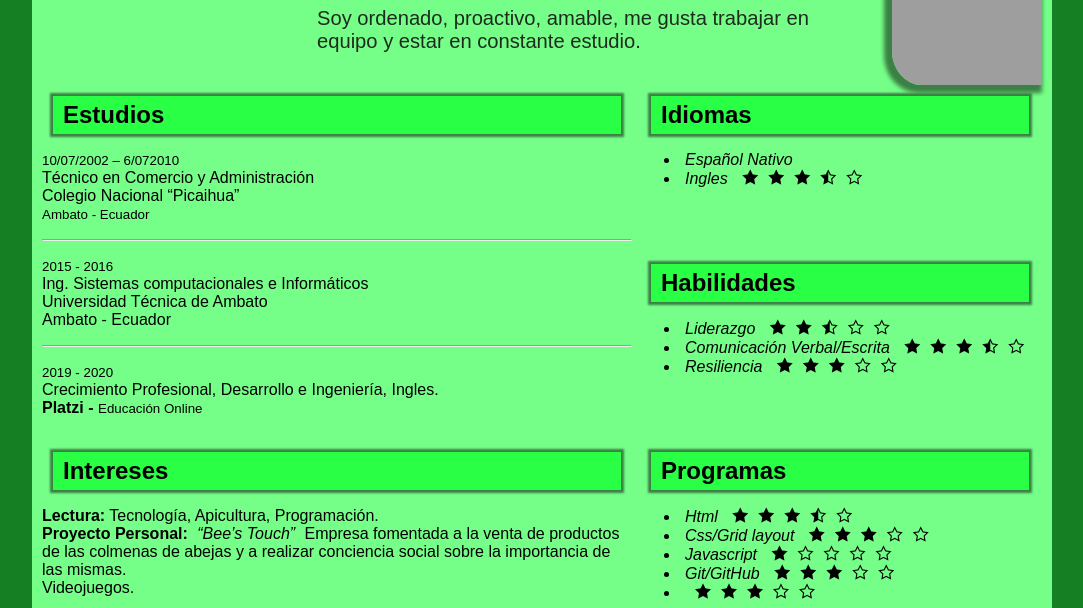
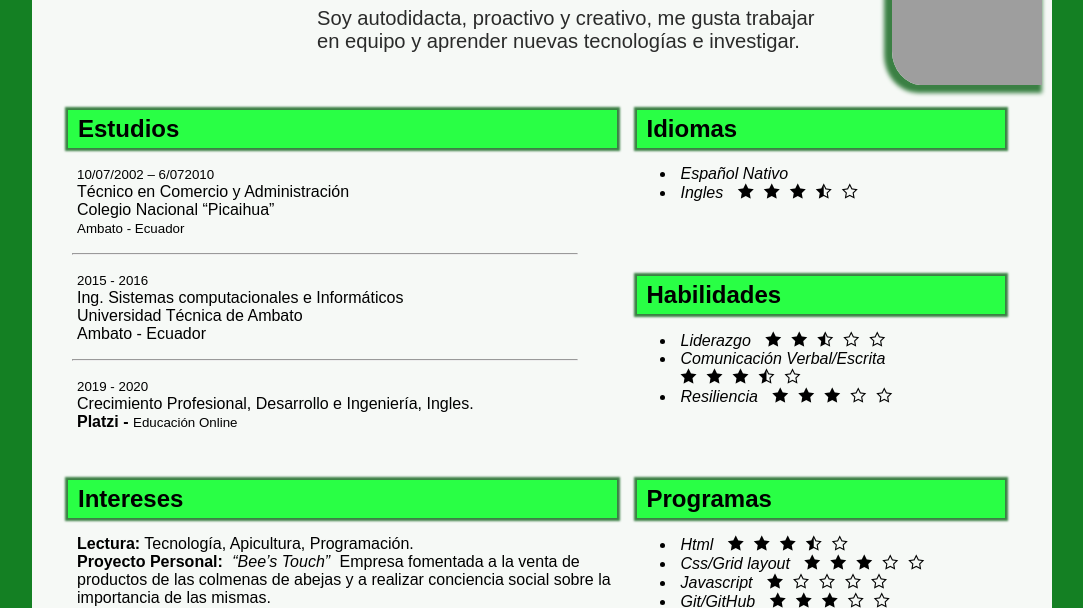
Before and after one commit to DavidEspinozaRomero/david.github.io, a plain HTML site: page index.html in a window 1280 px wide. Shown: the part 106-714 px from the top of the page, without its empty margins (98-1181 px from the left). Drawn offline with Linux system fonts and the light colour scheme; grey boxes are pictures that could not be loaded; files whose address does not match are found by name.

Commit message:
mejoras en el hero y footer

```diff
--- a/css/style.css
+++ b/css/style.css
@@ -168,12 +168,13 @@
   --backg-color: #148023;
   --bcverdemedio-color: #20CC37;
   --backhs-color: #29FF45;
-  --backcont-color: #75FF88;
+  --backcont-color: hsl(125, 17%, 97%);
   --headfoot-color: #3B8044;
 }
 
 /* ----------Shadow Box */
 :root {
+  --shadowbox-color: #75FF88;
 
 }
 /* ---------- Main Css */
@@ -191,9 +192,8 @@ html, body {
   padding: 10px;
   background-color: var(--backcont-color);
 }
-h1:hover {
-  text-shadow: 1px 1px 4px white;
-}
+.hero h1:hover {
+  text-shadow: 1px 1px 24px hsla(0, 0%, 0%, 1)}
 
 /* --------------Header start */
 
@@ -252,22 +252,28 @@ img {
 .hero {
 display: grid;
 gap: .5em;
-width: 100%;
+margin: auto;
+width: 95%;
 grid-template-columns: 59% 40%;
 grid-template-areas:  "studies idioms"
                       "studies softskills"
-                      "hobbies .";
+                      "hobbies hardskills";
 }
 .hero h1{
-  margin: 10px;
+  margin: 1em 10px 0px 0px;
   padding: 5px 10px;
   font-size: 1.5em;
   border:1px solid var(--headfoot-color);
   background-color: var(--backhs-color);
   box-shadow: 0px 0px 2px 2px var(--headfoot-color);
-  text-shadow: 0px 0px 2px 2px snow;
 }
-
+.hero p {
+  padding: 0px 10px;
+}
+.hero hr{
+  margin: auto 5px;
+  width: 90%;
+}
 .studies {
   grid-area: studies;
 }
@@ -277,9 +283,9 @@ grid-template-areas:  "studies idioms"
 .softskills{
   grid-area: softskills;
 }
-/* .hardskills{
+.hardskills{
   grid-area: hardskills;
-} */
+}
 .hobbies{
   grid-area: hobbies;
 }
@@ -300,5 +306,8 @@ a {
   text-decoration: none;
 }
 i:hover {
-  text-shadow: 0px 0px 4px white;
+  text-shadow: 0px 0px 4px var(--shadowbox-color);
 }
+a:hover {
+  text-decoration: underline;
+}
--- a/index.html
+++ b/index.html
@@ -3,6 +3,7 @@
 <head>
   <meta charset="UTF-8">
   <meta name="viewport" content="width=device-width, initial-scale=1.0">
+  <link rel="icon" type="image/png" href="https://scontent.fatf1-1.fna.fbcdn.net/v/t1.0-9/p960x960/78256974_1603072719857234_5588463462457016320_o.png?_nc_cat=105&_nc_sid=85a577&_nc_oc=AQnR55FYFLoQTZf3uVGD2Ya6amRabOTuQ-rTDwsvsoGUxwDF-q2iA1REflGSY8KL7Ew&_nc_ht=scontent.fatf1-1.fna&oh=0817eafe4ae8307277825fab03764764&oe=5EA4B71F">
   <link rel="stylesheet" href="css/style.css">
   <link rel="stylesheet" href="css/animations.css">
   <title>David Emanuel Espinoza Romero</title>
@@ -21,7 +22,7 @@
           <small class="position">JUNIOR FRONTEND WEB DEVELOPER</small> <br/>
         </p>
         <p class="me">
-          Soy ordenado, proactivo, amable, me gusta trabajar en equipo y  estar en constante estudio.
+          Soy autodidacta, proactivo y creativo, me gusta trabajar en equipo y aprender nuevas tecnologías e investigar.
         </p>
       </div>
       <img class="fadeIn" src="https://scontent.fatf1-1.fna.fbcdn.net/v/t1.0-9/p960x960/89941294_3775323169174554_4575128261826183168_o.jpg?_nc_cat=108&_nc_sid=85a577&_nc_oc=AQnteFCCkdNfTQaK_wZPY6BRc0uEpM5rW-UYYbEDf39io26MoSQCgpMurWXV8-4091g&_nc_ht=scontent.fatf1-1.fna&_nc_tp=6&oh=1c06abe2177dea3e0a634cbd2cfd6c84&oe=5EA256A3" alt="foto de CV">
```
